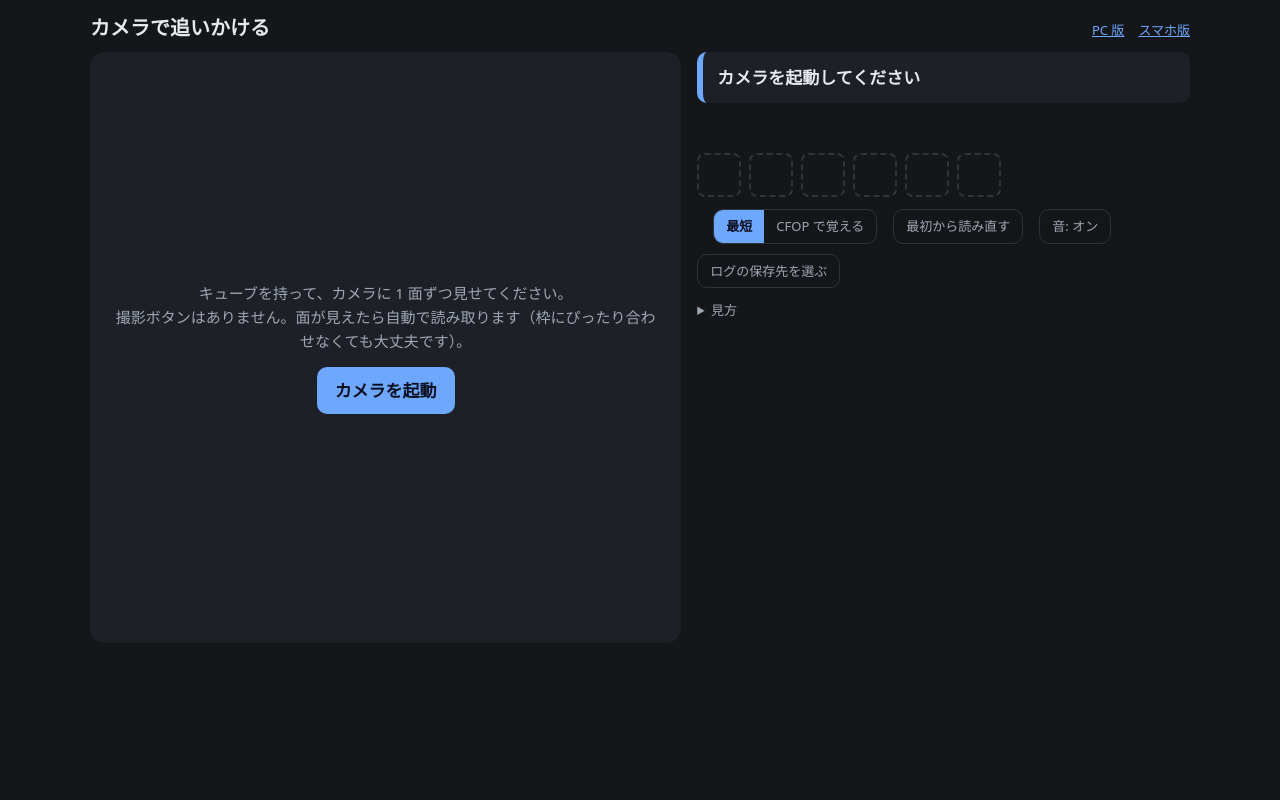
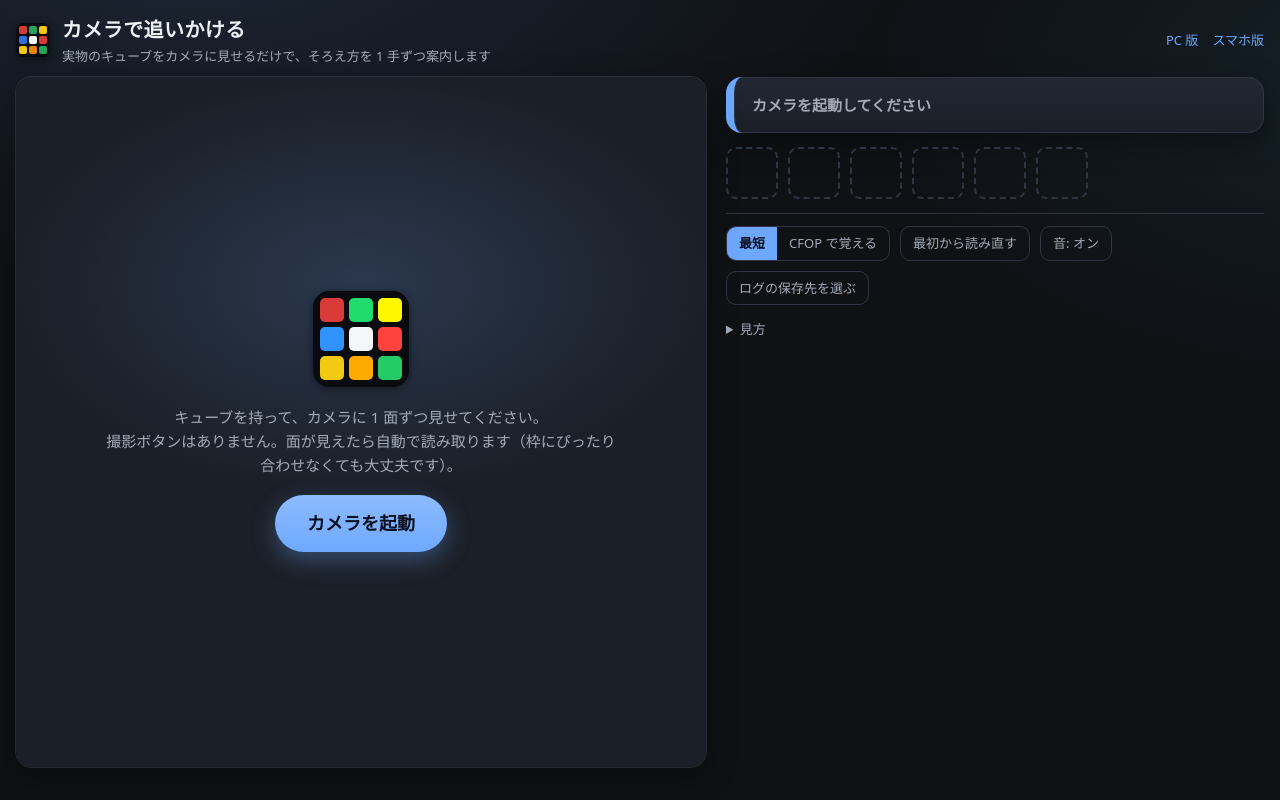
Before and after one commit to takumayellow/cube-trainer, a plain HTML site: page live.html in a window 1280 px wide. Drawn offline with Linux system fonts and the light colour scheme.

Commit message:
feat: 画面をリッチにし、指示を大きなカードで見せ、見方を新しい矢印に合わせる

```diff
--- a/css/live.css
+++ b/css/live.css
@@ -1,9 +1,11 @@
 :root {
-  --bg: #14161a;
-  --card: #1d2026;
-  --line: #2e333c;
-  --fg: #e7e9ee;
-  --dim: #a0a7b4;
+  --bg: #0f1115;
+  --bg-2: #171a21;
+  --card: #1b1f27;
+  --card-2: #222733;
+  --line: #2f3542;
+  --fg: #eef0f4;
+  --dim: #a3abb9;
   --accent: #6ea8fe;
   --ok: #51cf66;
   --warn: #ffd43b;
@@ -15,6 +17,8 @@
   --c-B: #2f6fe0;
   --c-O: #e8830c;
   --c-R: #d63a37;
+  --radius: 16px;
+  --shadow: 0 10px 30px rgba(0, 0, 0, 0.35);
   color-scheme: dark;
 }
 
@@ -23,37 +27,74 @@
 
 body {
   margin: 0;
-  background: var(--bg);
+  min-height: 100vh;
+  background:
+    radial-gradient(1200px 600px at 15% -10%, rgba(110, 168, 254, 0.14), transparent 60%),
+    radial-gradient(900px 500px at 110% 10%, rgba(77, 212, 255, 0.08), transparent 60%),
+    var(--bg);
   color: var(--fg);
-  font-family: "Hiragino Kaku Gothic ProN", "Hiragino Sans", "Yu Gothic", "Noto Sans JP", system-ui, sans-serif;
+  font-family: "Hiragino Kaku Gothic ProN", "Hiragino Sans", "Yu Gothic UI", "Yu Gothic", "Noto Sans JP", system-ui, sans-serif;
   font-size: 15px;
   line-height: 1.6;
   padding: env(safe-area-inset-top, 0px) 16px env(safe-area-inset-bottom, 0px);
 }
 
+/* ── header ─────────────────────────────────────────────────────────────── */
+
 .top {
   display: flex;
-  align-items: baseline;
+  align-items: center;
   justify-content: space-between;
   gap: 12px;
   flex-wrap: wrap;
-  max-width: 1100px;
+  max-width: 1560px;
   margin: 0 auto;
-  padding-block: 12px 8px;
+  padding-block: 14px 10px;
 }
-.top h1 { margin: 0; font-size: 20px; }
+.brand { display: flex; align-items: center; gap: 12px; min-width: 0; }
+.top h1 { margin: 0; font-size: 20px; letter-spacing: 0.02em; }
+.sub { margin: 0; color: var(--dim); font-size: 13px; }
 .links { display: flex; gap: 14px; font-size: 13px; }
-.links a { color: var(--accent); }
+.links a { color: var(--accent); text-decoration: none; }
+.links a:hover { text-decoration: underline; }
+
+/* a small 3×3 cube face made of nine squares */
+.logo {
+  display: grid;
+  grid-template-columns: repeat(3, 1fr);
+  gap: 2px;
+  width: 34px;
+  height: 34px;
+  padding: 3px;
+  border-radius: 7px;
+  background: #0a0b0e;
+  flex: none;
+  box-shadow: 0 2px 8px rgba(0, 0, 0, 0.4);
+}
+.logo i { border-radius: 2px; background: var(--c-W); }
+.logo i:nth-child(1), .logo i:nth-child(6) { background: var(--c-R); }
+.logo i:nth-child(2), .logo i:nth-child(9) { background: var(--c-G); }
+.logo i:nth-child(3), .logo i:nth-child(7) { background: var(--c-Y); }
+.logo i:nth-child(4) { background: var(--c-B); }
+.logo i:nth-child(8) { background: var(--c-O); }
+.logo.big { width: 96px; height: 96px; gap: 5px; padding: 7px; border-radius: 16px; justify-self: center; }
+.logo.big i { border-radius: 5px; animation: twinkle 4.8s ease-in-out infinite; }
+.logo.big i:nth-child(2n) { animation-delay: -1.6s; }
+.logo.big i:nth-child(3n) { animation-delay: -3.2s; }
+@keyframes twinkle { 0%, 100% { filter: none; } 50% { filter: brightness(1.35) saturate(1.2); } }
+
+/* ── layout ─────────────────────────────────────────────────────────────── */
 
 .live {
   display: grid;
-  gap: 16px;
-  max-width: 1100px;
+  gap: 20px;
+  max-width: 1560px;
   margin: 0 auto;
   padding-bottom: 24px;
 }
-@media (min-width: 860px) {
-  .live { grid-template-columns: minmax(0, 1.2fr) minmax(0, 1fr); align-items: start; }
+@media (min-width: 900px) {
+  .live { grid-template-columns: auto minmax(340px, 1fr); align-items: start; }
+  .live .stage { width: min(calc(100vh - 110px), 60vw); max-width: none; }
 }
 
 .stage {
@@ -63,8 +104,9 @@ body {
   max-width: 640px;
   margin: 0 auto;
   background: #000;
-  border-radius: 14px;
+  border-radius: var(--radius);
   overflow: hidden;
+  box-shadow: var(--shadow), 0 0 0 1px var(--line);
 }
 .stage video, .stage canvas {
   position: absolute;
@@ -80,12 +122,14 @@ body {
   inset: 0;
   display: grid;
   place-content: center;
-  gap: 14px;
+  gap: 18px;
   padding: 24px;
   text-align: center;
-  background: var(--card);
+  background:
+    radial-gradient(500px 300px at 50% 30%, rgba(110, 168, 254, 0.18), transparent 70%),
+    var(--card);
 }
-.start p { margin: 0; color: var(--dim); }
+.start p { margin: 0; color: var(--dim); max-width: 34em; }
 .start .err { color: var(--flag); }
 
 button {
@@ -96,32 +140,70 @@ button {
   border-radius: 10px;
   padding: 10px 18px;
   cursor: pointer;
+  transition: background-color 0.15s, border-color 0.15s, color 0.15s, transform 0.1s;
 }
-.start button { color: #0b1020; font-weight: 700; font-size: 17px; justify-self: center; }
+button:active { transform: translateY(1px); }
+button:focus-visible { outline: 3px solid var(--accent); outline-offset: 2px; }
+.start button {
+  color: #0b1020;
+  font-weight: 700;
+  font-size: 18px;
+  padding: 14px 32px;
+  border-radius: 999px;
+  justify-self: center;
+  background: linear-gradient(180deg, #8dbcff, var(--accent));
+  box-shadow: 0 8px 24px rgba(110, 168, 254, 0.35);
+}
 button.ghost { background: transparent; border: 1px solid var(--line); color: var(--dim); padding: 6px 12px; font-size: 13px; }
+button.ghost:hover { border-color: #4a5263; color: var(--fg); }
 
-.panel { display: grid; gap: 12px; }
+/* ── panel ──────────────────────────────────────────────────────────────── */
 
-.note {
-  margin: 0;
-  padding: 12px 14px;
-  border-radius: 10px;
-  border-left: 6px solid var(--accent);
-  background: var(--card);
-  font-size: 17px;
-  font-weight: 700;
+.panel { display: grid; gap: 14px; min-width: 0; }
+
+/* what to do now: the line read from across the room */
+.status {
+  display: grid;
+  gap: 10px;
+  padding: 16px 18px;
+  border-radius: var(--radius);
+  background: linear-gradient(180deg, var(--card-2), var(--card));
+  box-shadow: var(--shadow), inset 0 0 0 1px var(--line);
+  border-left: 8px solid var(--accent);
 }
-.note[data-kind="plan"], .note[data-kind="back"] { border-left-color: var(--ok); }
-.note[data-kind="adjust"], .note[data-kind="undo"] { border-left-color: var(--warn); }
-.note[data-kind="restart"], .note[data-kind="check"] { border-left-color: var(--whole); }
-.note[data-kind="solved"] { border-left-color: var(--ok); background: #1f3326; }
+.status:has(.note[data-kind="plan"]), .status:has(.note[data-kind="back"]) { border-left-color: var(--ok); }
+.status:has(.note[data-kind="adjust"]), .status:has(.note[data-kind="undo"]) { border-left-color: var(--warn); }
+.status:has(.note[data-kind="restart"]), .status:has(.note[data-kind="check"]) { border-left-color: var(--whole); }
+.status:has(.note[data-kind="solved"]) { border-left-color: var(--ok); background: linear-gradient(180deg, #24402d, #1c2e22); }
 
-.say { margin: 0; font-size: 16px; min-height: 1.6em; }
+.note { margin: 0; color: var(--dim); font-size: 15px; font-weight: 700; }
+.note[data-kind="plan"], .note[data-kind="back"], .note[data-kind="solved"] { color: var(--ok); }
+.note[data-kind="adjust"], .note[data-kind="undo"] { color: var(--warn); }
+.note[data-kind="restart"], .note[data-kind="check"] { color: var(--whole); }
+.note[data-kind="solved"] { font-size: 22px; }
+
+.say { margin: 0; font-size: clamp(18px, 1.5vw + 6px, 26px); font-weight: 700; line-height: 1.5; min-height: 1.5em; }
+.say:empty { display: none; }
+
+/* moves left, big enough to read at a glance */
+.progress { display: grid; gap: 8px; }
+.progress:has(#left:empty) { display: none; }
+#left { font-size: 22px; font-weight: 700; font-variant-numeric: tabular-nums; }
+.bar { height: 10px; border-radius: 999px; background: var(--line); overflow: hidden; }
+.bar i {
+  display: block;
+  height: 100%;
+  width: 0;
+  border-radius: inherit;
+  background: linear-gradient(90deg, #2f9e44, var(--ok));
+  box-shadow: 0 0 12px rgba(81, 207, 102, 0.5);
+  transition: width 0.4s ease-out;
+}
 
 .chips {
   display: grid;
-  grid-template-columns: repeat(6, minmax(0, 44px));
-  gap: 8px;
+  grid-template-columns: repeat(6, minmax(0, 52px));
+  gap: 10px;
   list-style: none;
   margin: 0;
   padding: 0;
@@ -131,33 +213,46 @@ button.ghost { background: transparent; border: 1px solid var(--line); color: va
   display: block;
   width: 100%;
   aspect-ratio: 1;
-  border-radius: 8px;
+  border-radius: 10px;
   padding: 0;
   border: 2px solid var(--line);
+  box-shadow: inset 0 -4px 0 rgba(0, 0, 0, 0.18);
 }
-.chip.empty { border-style: dashed; }
+.chip.empty { border-style: dashed; box-shadow: none; }
 button.chip[data-c="W"] { background: var(--c-W); }
 button.chip[data-c="Y"] { background: var(--c-Y); }
 button.chip[data-c="G"] { background: var(--c-G); }
 button.chip[data-c="B"] { background: var(--c-B); }
 button.chip[data-c="O"] { background: var(--c-O); }
 button.chip[data-c="R"] { background: var(--c-R); }
-.chip.flash { border-color: var(--ok); box-shadow: 0 0 0 3px rgba(81, 207, 102, 0.45); }
+button.chip:hover { border-color: var(--fg); }
+.chip.flash { border-color: var(--ok); box-shadow: 0 0 0 4px rgba(81, 207, 102, 0.45); }
 
-.meta { display: flex; flex-wrap: wrap; align-items: center; gap: 10px 16px; color: var(--dim); }
+.meta {
+  display: flex;
+  flex-wrap: wrap;
+  align-items: center;
+  gap: 10px;
+  padding-top: 12px;
+  border-top: 1px solid var(--line);
+  color: var(--dim);
+}
 .mode { display: inline-flex; border: 1px solid var(--line); border-radius: 10px; overflow: hidden; }
 .mode button { background: transparent; border-radius: 0; padding: 6px 12px; color: var(--dim); font-size: 13px; }
 .mode button[aria-pressed="true"] { background: var(--accent); color: #0b1020; font-weight: 700; }
 
 .help { color: var(--dim); font-size: 13px; }
-.help summary { cursor: pointer; }
+.help summary { cursor: pointer; width: fit-content; }
+.help summary:hover { color: var(--fg); }
 .help ul { padding-left: 1.2em; margin: 6px 0 0; }
+.help li { margin-bottom: 4px; }
 .sw { display: inline-block; width: 0.9em; height: 0.9em; border-radius: 3px; margin-right: 6px; vertical-align: -1px; }
 .sw.layer { background: var(--warn); }
 .sw.whole { background: var(--whole); }
 
-/* CFOP mode */
-.learn { display: grid; gap: 10px; padding: 12px 14px; border-radius: 10px; background: var(--card); }
+/* ── CFOP mode ──────────────────────────────────────────────────────────── */
+
+.learn { display: grid; gap: 10px; padding: 14px 16px; border-radius: var(--radius); background: var(--card); box-shadow: inset 0 0 0 1px var(--line); }
 .stages { display: flex; gap: 6px; list-style: none; margin: 0; padding: 0; flex-wrap: wrap; }
 .stages li { padding: 2px 10px; border-radius: 999px; border: 1px solid var(--line); color: var(--dim); font-size: 13px; }
 .stages li.done { color: var(--ok); border-color: var(--ok); }
@@ -170,31 +265,32 @@ button.chip[data-c="R"] { background: var(--c-R); }
 .seq { display: flex; flex-wrap: wrap; gap: 6px; list-style: none; margin: 0; padding: 0; font-family: ui-monospace, "Cascadia Mono", Consolas, monospace; }
 .seq li { min-width: 2.4em; text-align: center; padding: 2px 6px; border-radius: 6px; border: 1px solid var(--line); }
 .seq li.done { color: var(--dim); text-decoration: line-through; }
-.seq li.now { border-color: var(--warn); color: var(--warn); font-weight: 700; }
+.seq li.now { border-color: var(--warn); color: var(--warn); font-weight: 700; background: rgba(255, 212, 59, 0.08); }
 .now-move { display: flex; gap: 14px; align-items: center; }
-.now-move .big { font: 700 40px/1 ui-monospace, "Cascadia Mono", Consolas, monospace; color: var(--warn); min-width: 2.2em; text-align: center; }
+.now-move .big { font: 700 44px/1 ui-monospace, "Cascadia Mono", Consolas, monospace; color: var(--warn); min-width: 2.2em; text-align: center; text-shadow: 0 0 18px rgba(255, 212, 59, 0.35); }
 .now-move p { margin: 0; }
 .learn .help p { margin: 6px 0 0; }
-
-/* feedback round the picture */
-.stage.good { animation: ring-good 0.6s ease-out; }
-.stage.bad { animation: ring-bad 0.9s ease-out; }
-@keyframes ring-good { from { box-shadow: 0 0 0 6px var(--ok); } to { box-shadow: 0 0 0 0 transparent; } }
-@keyframes ring-bad { from { box-shadow: 0 0 0 8px var(--flag); } to { box-shadow: 0 0 0 0 transparent; } }
-@media (prefers-reduced-motion: reduce) { .stage.good, .stage.bad { animation-duration: 0.01s; } }
-
-.bar { flex: 1 1 120px; height: 8px; border-radius: 999px; background: var(--line); overflow: hidden; }
-.bar i { display: block; height: 100%; width: 0; background: var(--ok); transition: width 0.3s; }
 
 .seq li.trig { border-color: #4a5160; background: #232832; }
 .seq li.trig-first { margin-left: 6px; }
 .seq li.trig-first::before { content: "("; color: var(--dim); margin-right: 2px; }
 .seq li.trig-last::after { content: ")"; color: var(--dim); margin-left: 2px; }
 
+/* ── feedback round the picture ─────────────────────────────────────────── */
+
+.stage.good { animation: ring-good 0.6s ease-out; }
+.stage.bad { animation: ring-bad 0.9s ease-out; }
+@keyframes ring-good { from { box-shadow: 0 0 0 8px var(--ok), 0 0 40px var(--ok); } to { box-shadow: var(--shadow), 0 0 0 1px var(--line); } }
+@keyframes ring-bad { from { box-shadow: 0 0 0 10px var(--flag), 0 0 40px var(--flag); } to { box-shadow: var(--shadow), 0 0 0 1px var(--line); } }
+@media (prefers-reduced-motion: reduce) {
+  .stage.good, .stage.bad { animation-duration: 0.01s; }
+  .logo.big i { animation: none; }
+}
+
 /* a mark beside the colour, so the kind of note reads without colour too */
-.note[data-kind="back"]::before, .note[data-kind="solved"]::before { content: "✓ "; color: var(--ok); }
-.note[data-kind="undo"]::before, .note[data-kind="adjust"]::before { content: "↩ "; color: var(--warn); }
-.note[data-kind="restart"]::before { content: "⟳ "; color: var(--whole); }
+.note[data-kind="back"]::before, .note[data-kind="solved"]::before { content: "✓ "; }
+.note[data-kind="undo"]::before, .note[data-kind="adjust"]::before { content: "↩ "; }
+.note[data-kind="restart"]::before { content: "⟳ "; }
 
 .recap { border-left: 6px solid var(--ok); }
 .recap h2 { margin: 0; font-size: 16px; }
--- a/live.html
+++ b/live.html
@@ -9,7 +9,13 @@
 </head>
 <body>
 <header class="top">
-  <h1>カメラで追いかける</h1>
+  <div class="brand">
+    <span class="logo" aria-hidden="true"><i></i><i></i><i></i><i></i><i></i><i></i><i></i><i></i><i></i></span>
+    <div>
+      <h1>カメラで追いかける</h1>
+      <p class="sub">実物のキューブをカメラに見せるだけで、そろえ方を 1 手ずつ案内します</p>
+    </div>
+  </div>
   <nav class="links" aria-label="ほかのページ">
     <a href="index.html">PC 版</a>
     <a href="app.html">スマホ版</a>
@@ -21,6 +27,7 @@
     <video id="video" playsinline muted autoplay></video>
     <canvas id="overlay" width="720" height="720" aria-hidden="true"></canvas>
     <div class="start" id="start">
+      <span class="logo big" aria-hidden="true"><i></i><i></i><i></i><i></i><i></i><i></i><i></i><i></i><i></i></span>
       <p>キューブを持って、カメラに 1 面ずつ見せてください。<br>撮影ボタンはありません。面が見えたら自動で読み取ります（枠にぴったり合わせなくても大丈夫です）。</p>
       <button type="button" id="open">カメラを起動</button>
       <p class="err" id="err" hidden></p>
@@ -28,8 +35,14 @@
   </section>
 
   <section class="panel">
-    <p class="note" id="note" data-kind="start">カメラを起動してください</p>
-    <p class="say" id="say"></p>
+    <div class="status">
+      <p class="note" id="note" data-kind="start">カメラを起動してください</p>
+      <p class="say" id="say"></p>
+    </div>
+    <div class="progress">
+      <span id="left"></span>
+      <div class="bar" id="bar" hidden aria-hidden="true"><i id="bar-fill"></i></div>
+    </div>
     <section class="learn" id="learn" hidden aria-label="CFOP の手順と回転記号">
       <ol class="stages" id="stages"></ol>
       <p class="stage-does" id="stage-does"></p>
@@ -64,8 +77,6 @@
     <ol class="chips" id="chips" aria-label="読み取った面（タップで撮り直し）"></ol>
     <button type="button" id="force" class="ghost" hidden>違う面です。読み取ってください</button>
     <div class="meta">
-      <span id="left"></span>
-      <div class="bar" id="bar" hidden aria-hidden="true"><i id="bar-fill"></i></div>
       <div class="mode" role="group" aria-label="進め方">
         <button type="button" data-mode="shortest" aria-pressed="true">最短</button>
         <button type="button" data-mode="steps" aria-pressed="false">CFOP で覚える</button>
@@ -77,8 +88,8 @@
     <details class="help">
       <summary>見方</summary>
       <ul>
-        <li><span class="sw layer"></span>黄色の矢印: 光っている列を回す。太い矢印はカメラに向いた側の動き、点線で回り込む細い矢印はその裏側の動きです。迷ったら下の文字の案内（あなたから見た向き）に従ってください。矢じりが 2 つなら 180°。</li>
-        <li><span class="sw whole"></span>水色の矢印: キューブ全体を矢印の向きに回して、別の面をカメラに向ける。</li>
+        <li><span class="sw layer"></span>黄色の矢印: 黄色く塗られた列（1 列だけのことも、面全体のこともあります）を矢印の向きに回す。太い矢印はカメラに向いた側の動き、点線で回り込む細い矢印はその裏側の動きです。矢じりが 2 つで「180°」の札が付いていたら半回転。迷ったら文字の案内（あなたから見た向き）に従ってください。</li>
+        <li><span class="sw whole"></span>水色の矢印: 面全体が水色に塗られたら、キューブ全体を矢印の向きに回して別の面をカメラに向ける。「180°」の札なら上下をひっくり返す。</li>
         <li>「最短」は矢印だけで最短手順を案内します。「CFOP で覚える」は、矢印に加えて回転記号と CFOP の段階の説明を出し、解きながら覚えられるようにします。</li>
         <li>回せたら映像の縁が緑に、予定と違う手なら赤に光ります（音も鳴ります）。</li>
         <li>違う手を回しても大丈夫です。まずその手を戻すよう案内し、ずれが大きいときはそこからの最短手順に切り替えます。</li>
```
